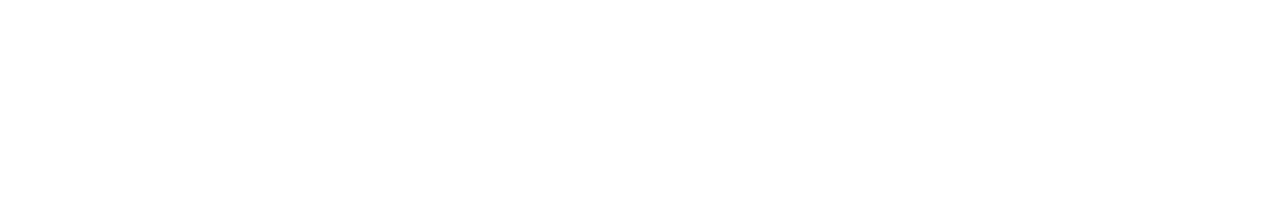
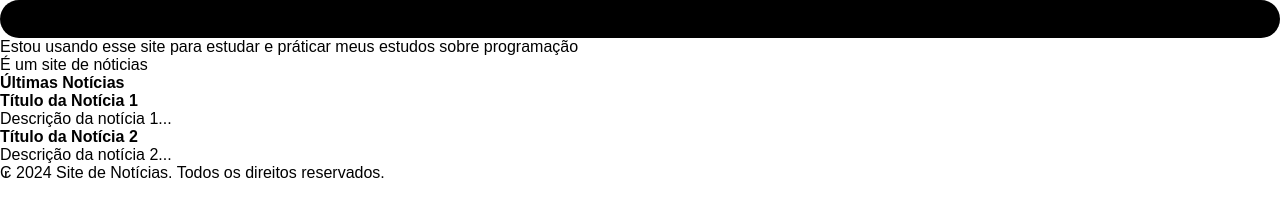
Before and after one commit to thony178/praticando2, a plain HTML site: page index.html in a window 1280 px wide. Drawn offline with Linux system fonts and the light colour scheme.

Commit message:
Dando as primeiras modificações

```diff
--- a/index.html
+++ b/index.html
@@ -3,9 +3,28 @@
 <head>
     <meta charset="UTF-8">
     <meta name="viewport" content="width=device-width, initial-scale=1.0">
-    <title>Document</title>
+    <title>Práticando2</title>
+    <link rel="stylesheet" href="style.css">
 </head>
 <body>
-
+    <header>
+        <h1>Site para meus test</h1>
+        <p>Estou usando esse site para estudar e práticar meus estudos sobre programação</p>
+        <p>É um site de nóticias</p>
+    </header>
+    <main>
+        <section id="noticias">
+            <h2>Últimas Notícias</h2>
+            <div class="noticia">
+                <h3>Título da Notícia 1</h3>
+                <p>Descrição da notícia 1...</p>
+            </div>
+            <div class="noticia">
+                <h3>Título da Notícia 2</h3>
+                <p>Descrição da notícia 2...</p>
+            </div>
+    </main>
+    <footer>₢ 2024 Site de Notícias. Todos os direitos reservados.</footer>
+    <script scr="script.js"></script>
 </body>
 </html>
--- a/style.css
+++ b/style.css
@@ -0,0 +1,39 @@
+:root {
+    --background-1: #000000;
+    --cor-de-fundo-1:#8f8f8f;
+    --cor-de-fundo-2:#646464;
+    --borda-1:#68631a;
+    --borda-2:#ff00ae;
+    --primary:#8b8d44;
+    --segundary:#ff0000;
+    --text-color-white:white;
+    --text-color-black:black;
+    --text-color-question:  #a4c7a2;
+    --text-color-disabled:#ffa0a0;
+    --buttoncolor1: rgba(214, 214, 27, 0.911);
+    --Buttoncolor2:rgb(143, 122, 7);
+}
+
+*{
+    margin: 0;
+    padding: 0;
+    border: 0;
+    box-sizing: border-box;
+
+
+  font-family: "Sixtyfour Convergence", sans-serif;
+  font-optical-sizing: auto;
+  font-size: 100%;
+  font-style: normal;
+  font-variation-settings:
+    "BLED" 0,
+    "SCAN" 0,
+    "XELA" 0,
+    "YELA" 0;
+}
+
+header h1 {
+    background-color: #000000;
+    padding: 10px;
+    border-radius: 50px;
+}
```
